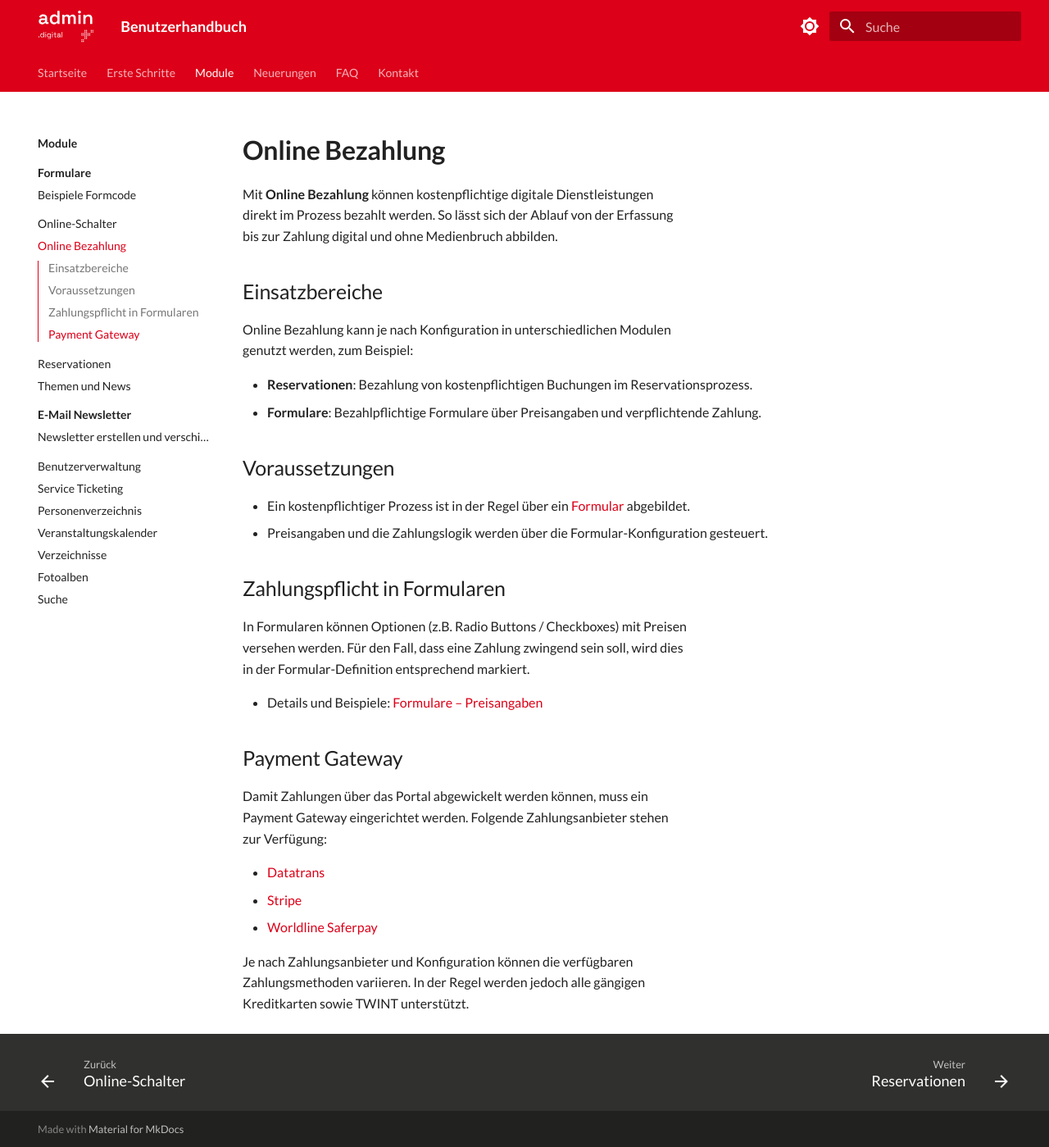
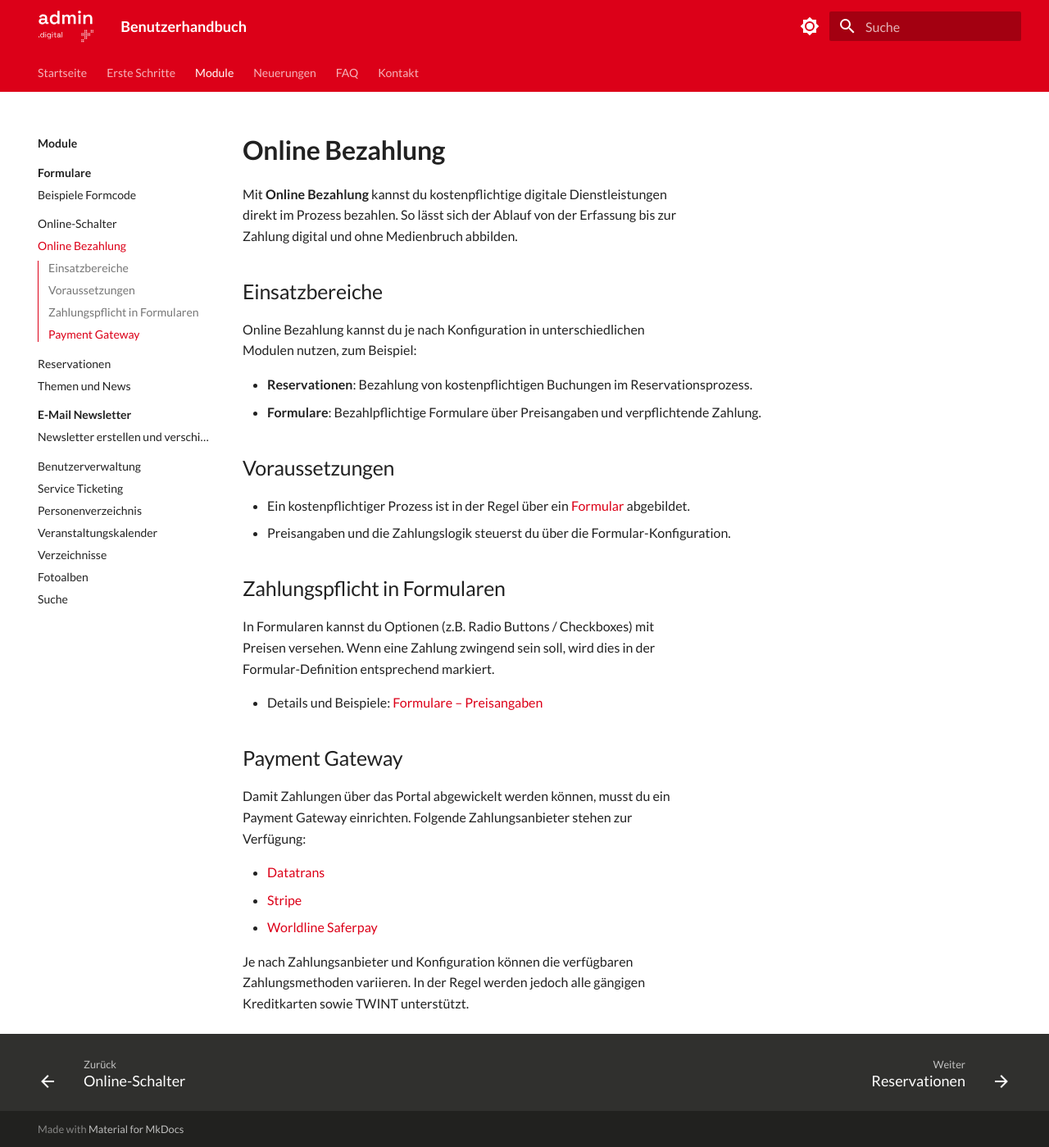
Before and after one commit to seantis/docs-admin-digital, an MkDocs documentation site: the page built from content/module/online-bezahlung/index.md, in a window 1280 px wide and 1399 px high. Shown: the whole window at 82% size. Built offline with MkDocs 1.6.1 and Material for MkDocs 9.7.7, drawn with Linux system fonts in a browser that asks for light colours.

Commit message:
Hinweis zur Online-Bezahlung

```diff
--- a/content/module/online-bezahlung/index.md
+++ b/content/module/online-bezahlung/index.md
@@ -5,11 +5,11 @@ description: Zahlungsprozesse für kostenpflichtige digitale Dienstleistungen
 
 # Online Bezahlung
 
-Mit **Online Bezahlung** können kostenpflichtige digitale Dienstleistungen direkt im Prozess bezahlt werden. So lässt sich der Ablauf von der Erfassung bis zur Zahlung digital und ohne Medienbruch abbilden.
+Mit **Online Bezahlung** kannst du kostenpflichtige digitale Dienstleistungen direkt im Prozess bezahlen. So lässt sich der Ablauf von der Erfassung bis zur Zahlung digital und ohne Medienbruch abbilden.
 
 ## Einsatzbereiche
 
-Online Bezahlung kann je nach Konfiguration in unterschiedlichen Modulen genutzt werden, zum Beispiel:
+Online Bezahlung kannst du je nach Konfiguration in unterschiedlichen Modulen nutzen, zum Beispiel:
 
 - **Reservationen**: Bezahlung von kostenpflichtigen Buchungen im Reservationsprozess.
 - **Formulare**: Bezahlpflichtige Formulare über Preisangaben und verpflichtende Zahlung.
@@ -17,17 +17,17 @@ Online Bezahlung kann je nach Konfiguration in unterschiedlichen Modulen genutzt
 ## Voraussetzungen
 
 - Ein kostenpflichtiger Prozess ist in der Regel über ein [Formular](/module/formulare/) abgebildet.
-- Preisangaben und die Zahlungslogik werden über die Formular-Konfiguration gesteuert.
+- Preisangaben und die Zahlungslogik steuerst du über die Formular-Konfiguration.
 
 ## Zahlungspflicht in Formularen
 
-In Formularen können Optionen (z.B. Radio Buttons / Checkboxes) mit Preisen versehen werden. Für den Fall, dass eine Zahlung zwingend sein soll, wird dies in der Formular-Definition entsprechend markiert.
+In Formularen kannst du Optionen (z.B. Radio Buttons / Checkboxes) mit Preisen versehen. Wenn eine Zahlung zwingend sein soll, wird dies in der Formular-Definition entsprechend markiert.
 
 - Details und Beispiele: [Formulare – Preisangaben](/module/formulare/#preisangaben)
 
 ## Payment Gateway
 
-Damit Zahlungen über das Portal abgewickelt werden können, muss ein Payment Gateway eingerichtet werden. Folgende Zahlungsanbieter stehen zur Verfügung:
+Damit Zahlungen über das Portal abgewickelt werden können, musst du ein Payment Gateway einrichten. Folgende Zahlungsanbieter stehen zur Verfügung:
 
 - [Datatrans](https://www.datatrans.ch/)
 - [Stripe](https://stripe.com/)
```
Also changed, not shown: content/module/formulare/index.md (+3 -0 lines).
